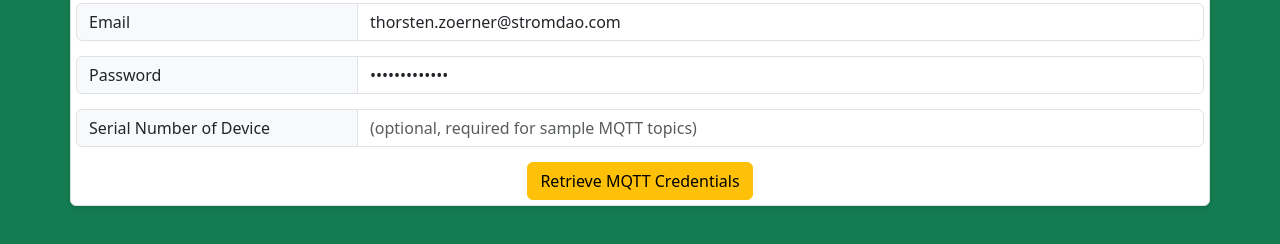
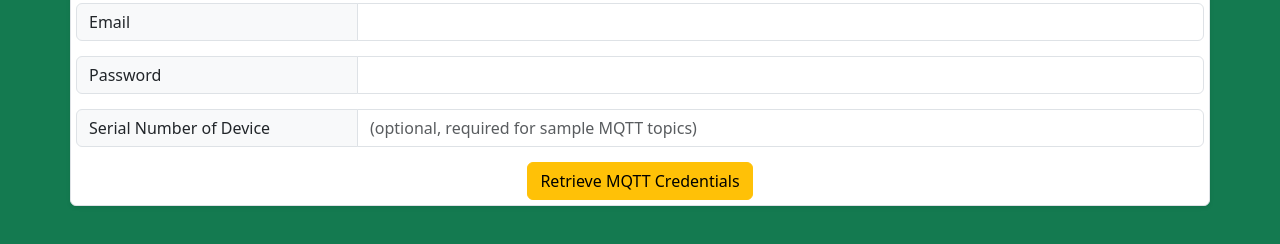
Before and after one commit to energychain/site_ecoflow_mqtt_credentials, a plain HTML site: page index.html in a window 1280 px wide. Shown: the part 612-856 px from the top of the page. Drawn offline with Linux system fonts and the light colour scheme.

Commit message:
Initial Publish

```diff
--- a/index.html
+++ b/index.html
@@ -44,8 +44,8 @@
     <div class="container border rounded shadow-sm" style="margin-top: 50px;background: #ffffff;padding: 5px;margin-bottom: 150px;">
         <form id="appCredentials">
             <h1>Login Credentials from Ecoflow APP</h1>
-            <div class="input-group"><span class="input-group-text w-25">Email</span><input class="form-control" type="email" id="email" required="" name="email" value="thorsten.zoerner@stromdao.com"></div>
-            <div class="input-group" style="margin-top: 15px;"><span class="input-group-text w-25">Password</span><input class="form-control" type="password" id="password" name="password" required="" value="Maus12Rad2023"></div>
+            <div class="input-group"><span class="input-group-text w-25">Email</span><input class="form-control" type="email" id="email" required="" name="email"></div>
+            <div class="input-group" style="margin-top: 15px;"><span class="input-group-text w-25">Password</span><input class="form-control" type="password" id="password" name="password" required=""></div>
             <div class="input-group" style="margin-top: 15px;"><span class="input-group-text w-25">Serial Number of Device&nbsp;</span><input class="form-control" type="text" id="serial" placeholder="(optional, required for sample MQTT topics)" name="serial"></div>
             <div class="text-center" style="margin-top: 15px;"><button class="btn btn-warning" type="submit">Retrieve MQTT Credentials</button></div>
         </form>
```
